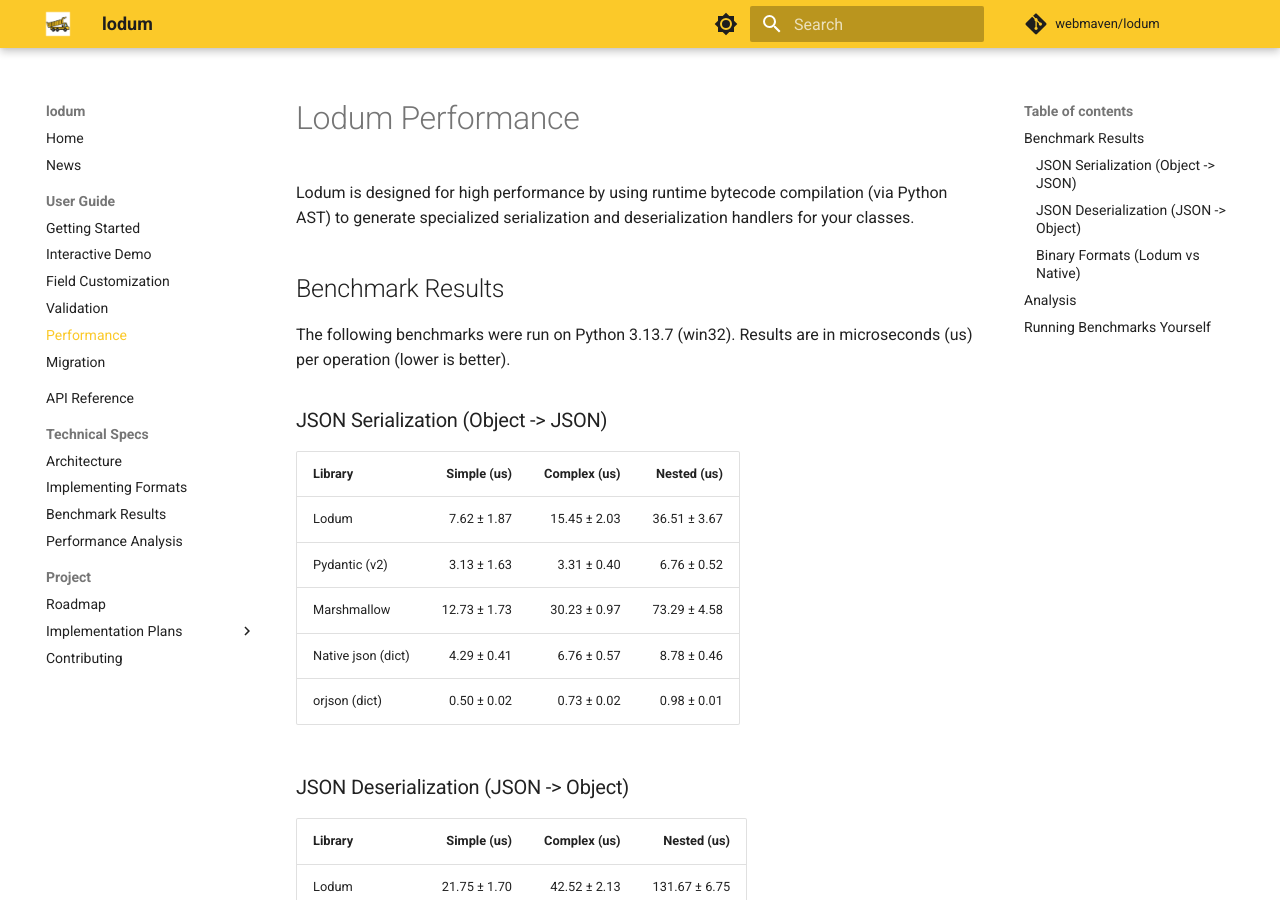
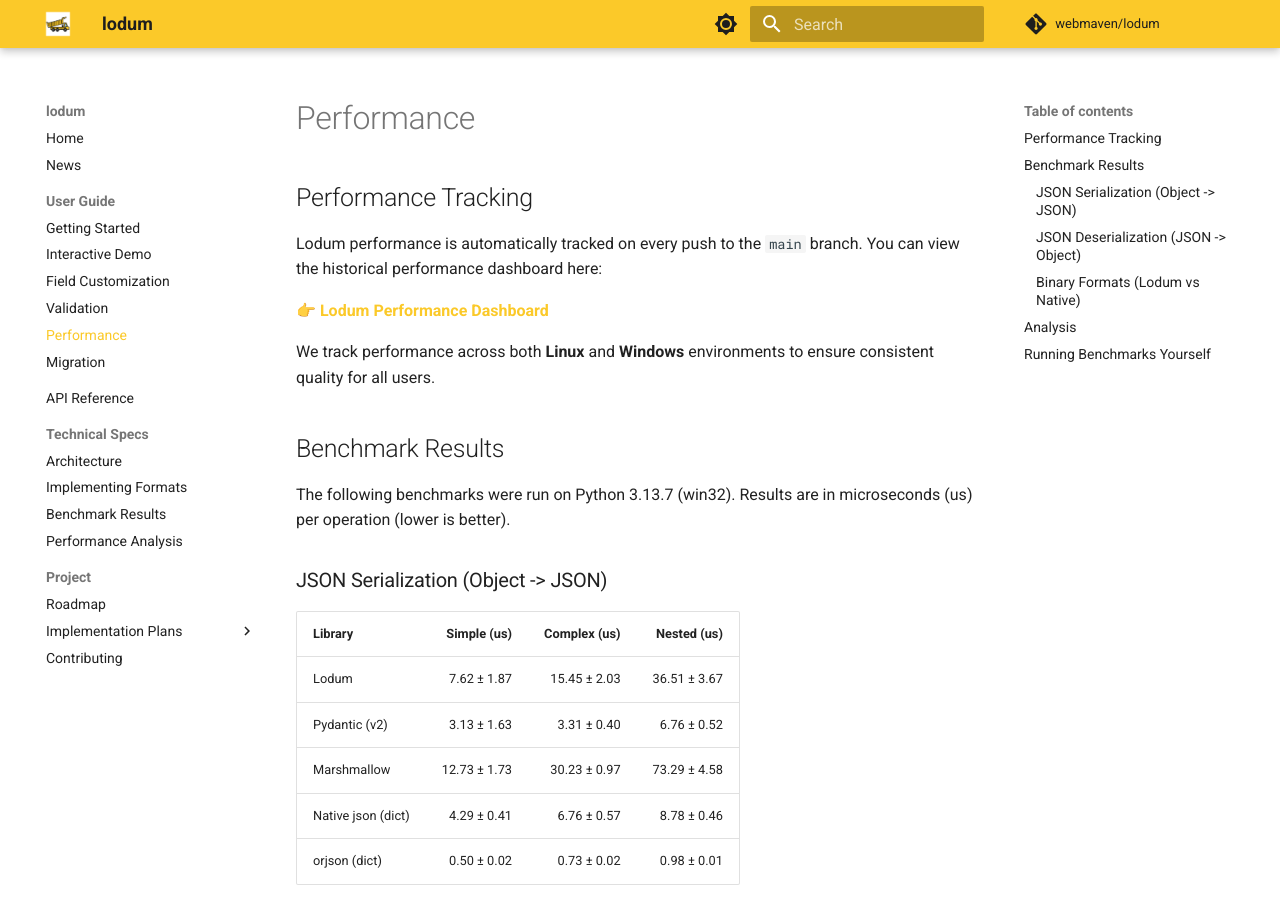
Before and after one commit to webmaven/lodum, an MkDocs documentation site: the page built from docs/PERFORMANCE.md, in a window 1280 px wide and 900 px high. Built offline with MkDocs 1.6.1 and Material for MkDocs 9.7.7, drawn with Linux system fonts in a browser that asks for light colours; comment, search, counter and statistics services are not loaded; the version menu is left out.

Commit message:
docs: link to live performance dashboard in PERFORMANCE.md

```diff
--- a/docs/PERFORMANCE.md
+++ b/docs/PERFORMANCE.md
@@ -1,6 +1,10 @@
-# Lodum Performance
+## Performance Tracking
 
-Lodum is designed for high performance by using runtime bytecode compilation (via Python AST) to generate specialized serialization and deserialization handlers for your classes.
+Lodum performance is automatically tracked on every push to the `main` branch. You can view the historical performance dashboard here:
+
+👉 **[Lodum Performance Dashboard](https://webmaven.github.io/lodum/dev/benchmarks)**
+
+We track performance across both **Linux** and **Windows** environments to ensure consistent quality for all users.
 
 ## Benchmark Results
 
```
